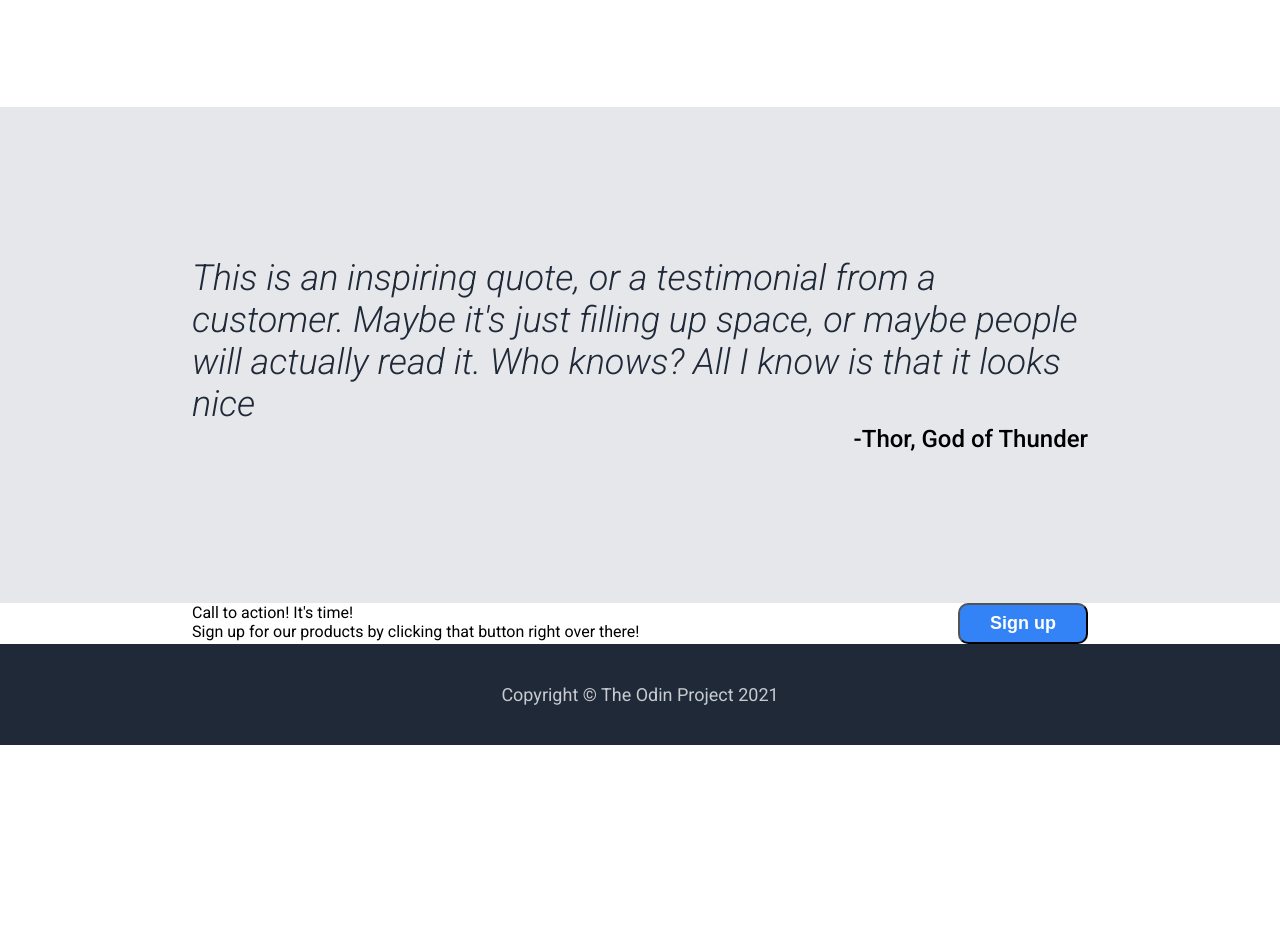
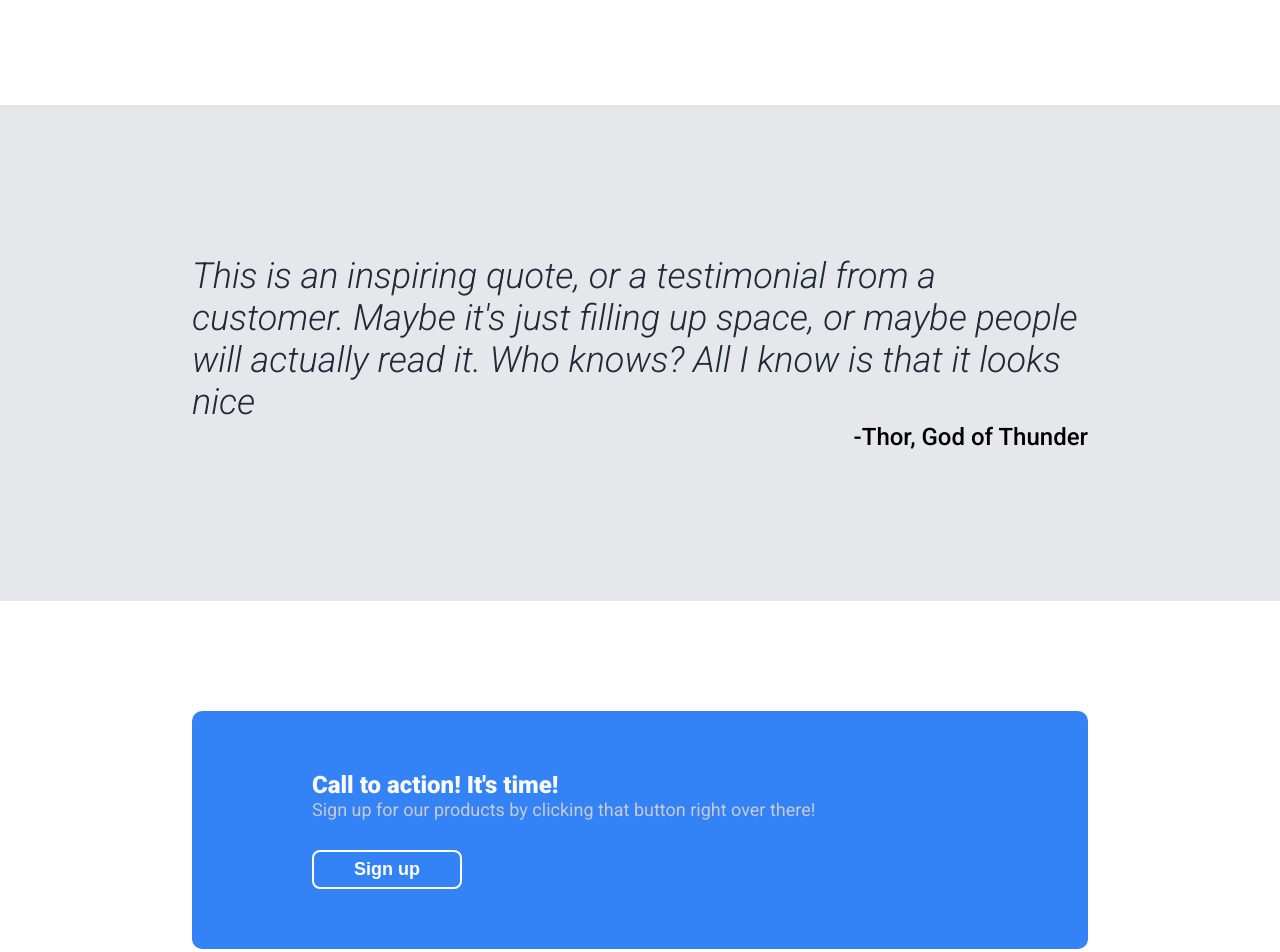
Before and after one commit to RiteshtheSharma/Odin-Ass-landing-page, a plain HTML site: page index.html in a window 1280 px wide. Shown: the part 1231-2183 px from the top of the page. Before the commit the page ends 1976 px from the top, so only its background shows below. Drawn offline with Linux system fonts and the light colour scheme.

Commit message:
feat(aside sec): created responsive aside section

```diff
--- a/index.html
+++ b/index.html
@@ -45,8 +45,8 @@
     </section>
     <aside class="rflex">
         <div>
-         <div>Call to action! It's time!</div>
-         <div>Sign up for our products by clicking that button right over there!</div>
+         <div class="logo_font">Call to action! It's time!</div>
+         <div class="lightgray_font">Sign up for our products by clicking that button right over there!</div>
 
         </div>
         <button>Sign up</button>
--- a/styles.css
+++ b/styles.css
@@ -85,8 +85,8 @@ background-color: var(--sky_blue_color);
 color:var(--btn_text_color);
 font-weight: 700;
 width: fit-content;
-padding:8px 30px;
-border-radius: 10px;
+padding:7px 40px;
+border-radius: 8px;
 font-size: 18px;
 }
 .placeholder {
@@ -144,13 +144,28 @@ justify-content: space-between;
 section.quote {
 padding-top: 150px;
 padding-bottom: 150px;
+margin-bottom: 110px;
 }
 section.quote div:last-child {
     align-self: flex-end;
     font-size: 24px;
     font-weight: 500;
 }
+
+aside {
+    margin: auto 15vw;
+   padding:60px 120px;
+    background-color:var(--sky_blue_color);
+    border-radius: 10px;
+    gap:30px;
+    flex-wrap: wrap;
+}
+aside button {
+    border:solid 2px white;
+    height: fit-content;
+}
 footer{
+    margin-top: 110px;
     justify-content:center;
     padding-top:40px;
     padding-bottom: 40px;
@@ -194,6 +209,9 @@ footer{
     max-width: 64vw;
 }
 section.quote {gap:30px;}
+aside {
+    padding:30px 60px;
+}
 }
 
 @media only screen and (max-width: 665px) {
@@ -210,3 +228,11 @@ section.quote {gap:30px;}
     }
     section.quote {gap:60px;}
 }
+
+
+@media only screen and (max-width: 400px) {
+
+    aside {
+        padding:30px;
+    }
+}
```
